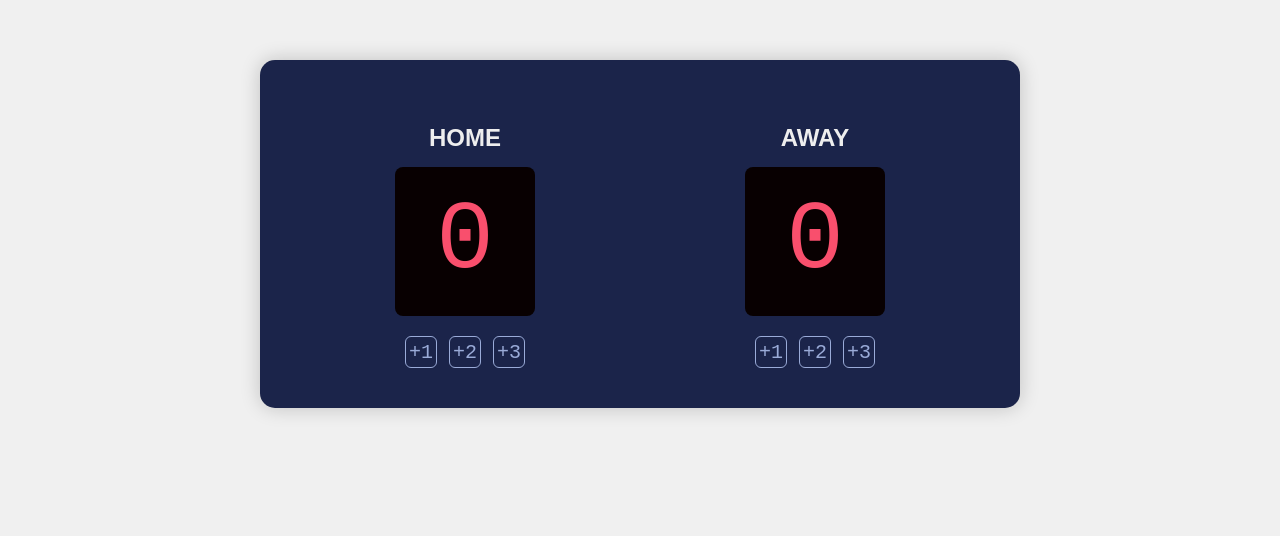
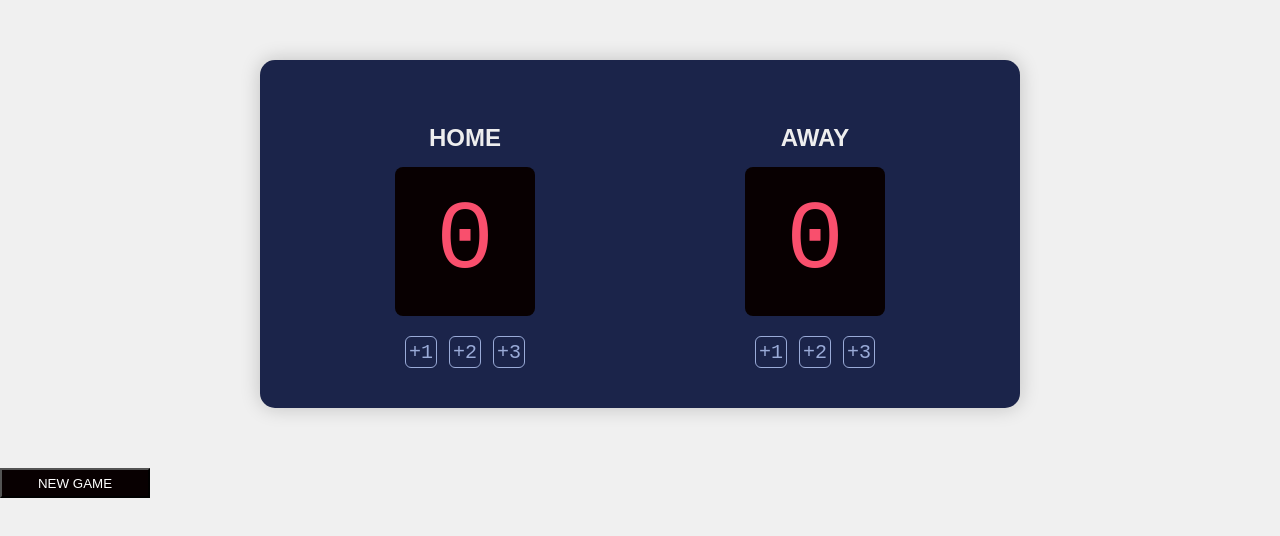
Before and after one commit to Aysledger/ScoreCalculator, a plain HTML site: page index.html in a window 1280 px wide. Drawn offline with Linux system fonts and the light colour scheme; a web font is replaced by a local one.

Commit message:
New game button added

```diff
--- a/index.css
+++ b/index.css
@@ -77,3 +77,10 @@ h3 {
     background-color: transparent;
     transition: background-color 0.3s, transform 0.1s;
 }
+
+button {
+    background-color: #080001;
+    color: white;
+    height: 30px;
+    width: 150px;
+}
--- a/index.html
+++ b/index.html
@@ -45,6 +45,7 @@
             </div>
         </div>
     </div>
+    <button id="new-game" onclick="newGame()">NEW GAME</button>
     <script src="index.js"></script>
 </body>
 </html>
--- a/index.js
+++ b/index.js
@@ -29,3 +29,8 @@ function add3guest() {
     let currentScore = parseInt(guestScore.textContent, 10);
     guestScore.textContent = currentScore + 3
 }
+
+function newGame() {
+  homeScore.textContent = 0
+  guestScore.textContent = 0
+}
```
